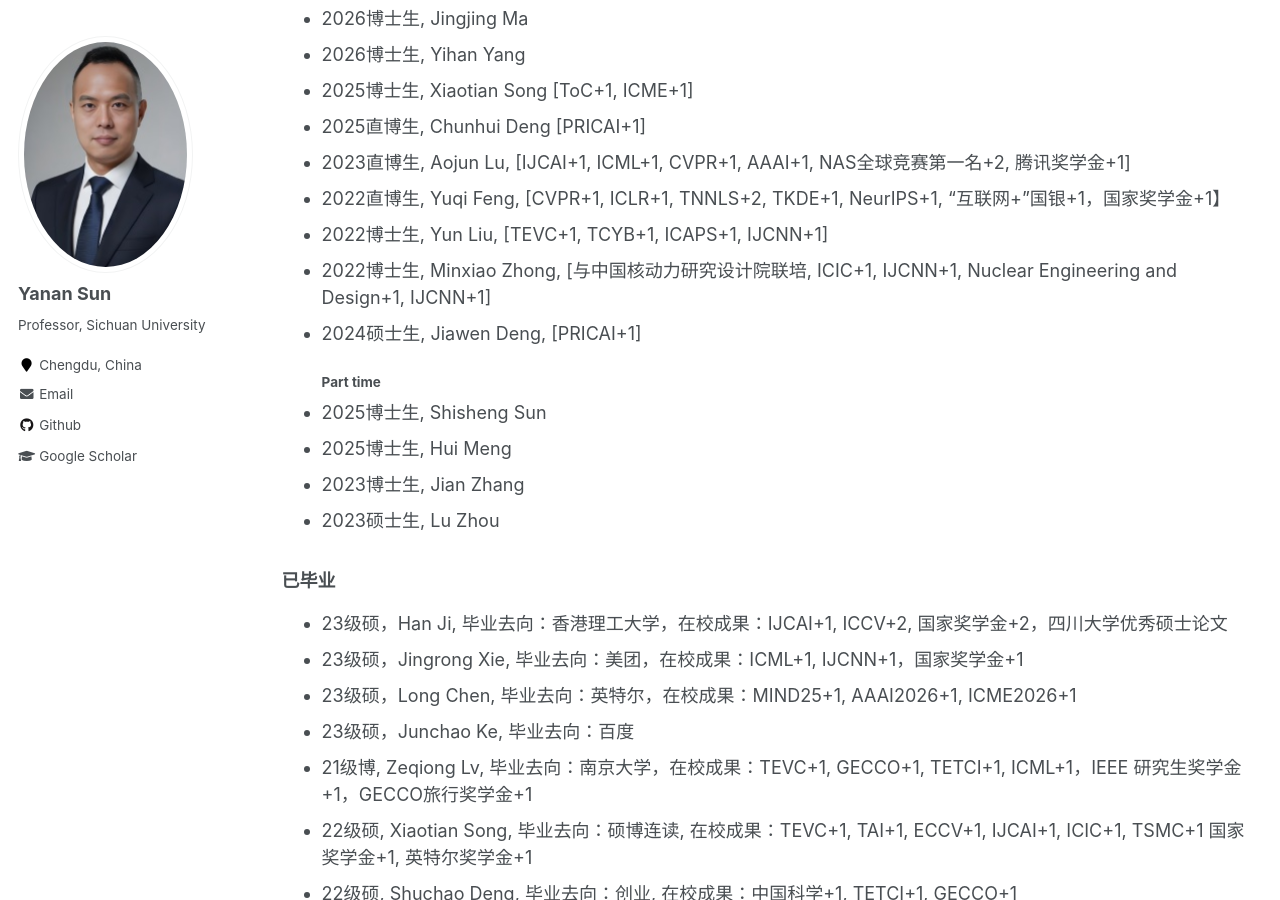
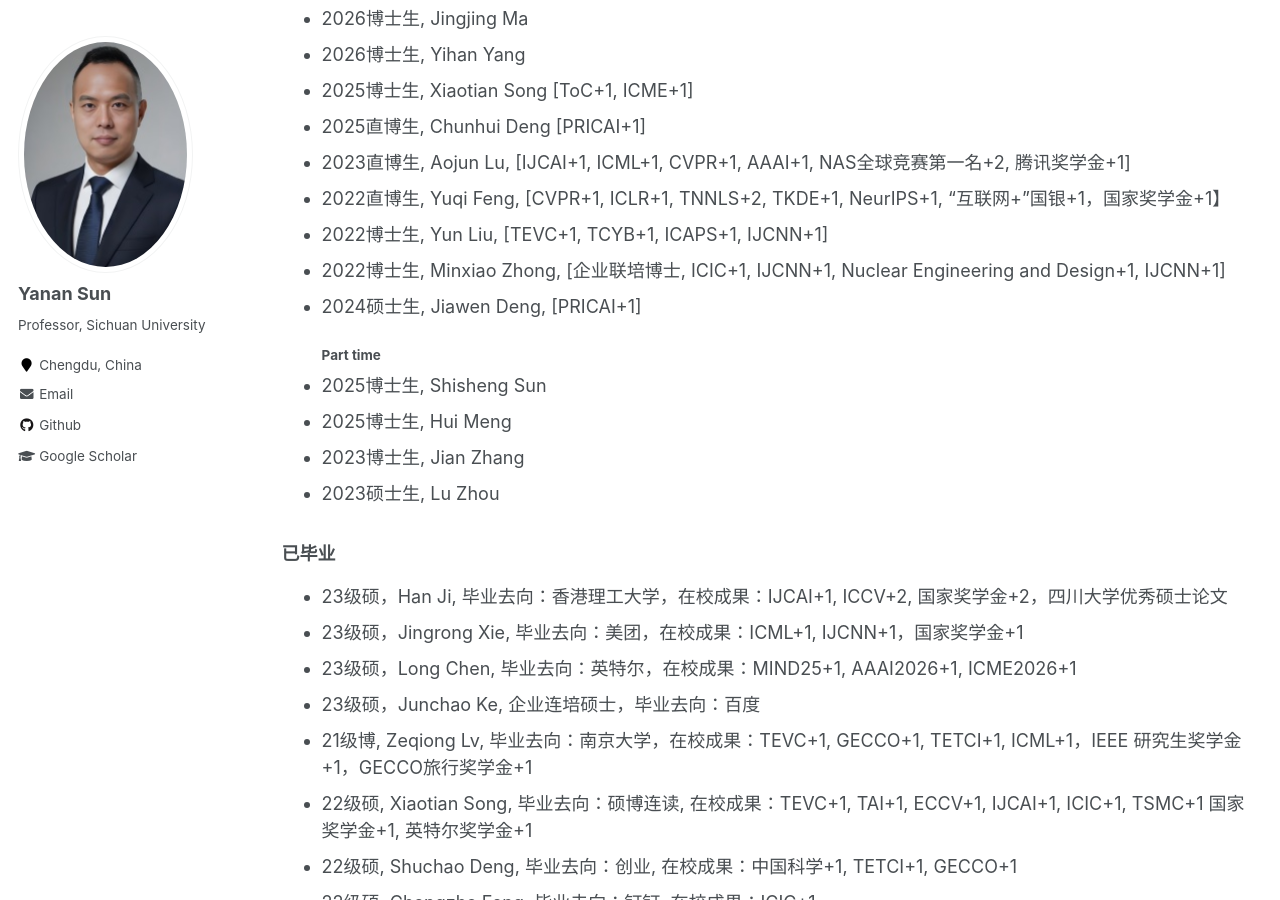
Before and after one commit to yn-sun/yn-sun.github.io, a Jekyll site: the page built from _pages/supervision.md, in a window 1280 px wide and 900 px high, scrolled down 395 px. Built offline with Jekyll 4.4.1, drawn with Linux system fonts in a browser that asks for light colours; comment, search, counter and statistics services are not loaded.

Commit message:
Update supervision.md

```diff
--- a/_pages/supervision.md
+++ b/_pages/supervision.md
@@ -17,7 +17,7 @@ author_profile: true
 * 2023直博生, Aojun Lu, [IJCAI+1, ICML+1, CVPR+1, AAAI+1, NAS全球竞赛第一名+2, 腾讯奖学金+1]
 * 2022直博生, Yuqi Feng, [CVPR+1, ICLR+1, TNNLS+2, TKDE+1, NeurIPS+1, "互联网+"国银+1，国家奖学金+1】
 * 2022博士生, Yun Liu, [TEVC+1, TCYB+1, ICAPS+1, IJCNN+1]
-* 2022博士生, Minxiao Zhong, [与中国核动力研究设计院联培, ICIC+1, IJCNN+1, Nuclear Engineering and Design+1, IJCNN+1]
+* 2022博士生, Minxiao Zhong, [企业联培博士, ICIC+1, IJCNN+1, Nuclear Engineering and Design+1, IJCNN+1]
 * 2024硕士生, Jiawen Deng, [PRICAI+1]
 #### Part time
 * 2025博士生, Shisheng Sun
@@ -29,7 +29,7 @@ author_profile: true
 * 23级硕，<span style='width: 220px'>Han Ji</span>, 毕业去向：香港理工大学，在校成果：IJCAI+1, ICCV+2, 国家奖学金+2，四川大学优秀硕士论文
 * 23级硕，<span style='width: 220px'>Jingrong Xie</span>, 毕业去向：美团，在校成果：ICML+1, IJCNN+1，国家奖学金+1
 * 23级硕，<span style='width: 220px'>Long Chen</span>, 毕业去向：英特尔，在校成果：MIND25+1, AAAI2026+1, ICME2026+1
-* 23级硕，<span style='width: 220px'>Junchao Ke</span>, 毕业去向：百度
+* 23级硕，<span style='width: 220px'>Junchao Ke</span>, 企业连培硕士，毕业去向：百度
 * 21级博, <span style='width: 220px'>Zeqiong Lv</span>, 毕业去向：南京大学，在校成果：TEVC+1, GECCO+1, TETCI+1, ICML+1，IEEE 研究生奖学金+1，GECCO旅行奖学金+1
 * 22级硕, <span style='width: 220px'>Xiaotian Song</span>, 毕业去向：硕博连读, 在校成果：TEVC+1, TAI+1, ECCV+1, IJCAI+1, ICIC+1, TSMC+1 国家奖学金+1, 英特尔奖学金+1
 * 22级硕, <span style='width: 220px'>Shuchao Deng</span>, 毕业去向：创业,  在校成果：中国科学+1, TETCI+1, GECCO+1
```
